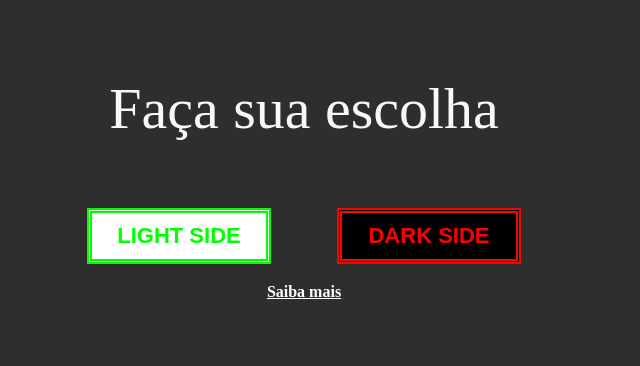
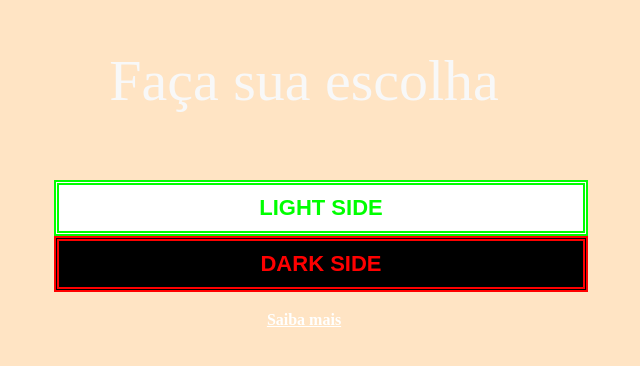
Before and after one commit to Roselene31silva/filme, a plain HTML site: page index.html in a window 1280 px wide. Shown: the part 210-576 px from the top of the page, without its empty margins (336-976 px from the left). Drawn offline with Linux system fonts and the light colour scheme.

Commit message:
filmecss

```diff
--- a/estilo.css
+++ b/estilo.css
@@ -132,3 +132,47 @@ body{
     color: white;
     font-weight: bold;
 }
+/* Extra small devices (phones, 600px and down) */
+@media only screen and (max-width: 600px) {
+    body{
+        background-color: red;
+    }
+}
+
+
+/* Small devices (portrait tablets and large phones, 600px and up) */
+@media only screen and (min-width: 600px) {
+    body{
+        background-color: blue;
+    }
+
+    .botoes{
+        display: block;
+    }
+
+    .botoes a{
+        display: block;
+        width: 100%;
+    }
+}
+
+/* Medium devices (landscape tablets, 768px and up) */
+@media only screen and (min-width: 768px) {
+    body{
+        background-color: violet;
+    }
+}
+
+/* Large devices (laptops/desktops, 992px and up) */
+@media only screen and (min-width: 992px) {
+    body{
+        background-color: aqua;
+    }
+}
+
+/* Extra large devices (large laptops and desktops, 1200px and up) */
+@media only screen and (min-width: 1200px) {
+    body{
+        background-color: bisque;
+    }
+}
```
